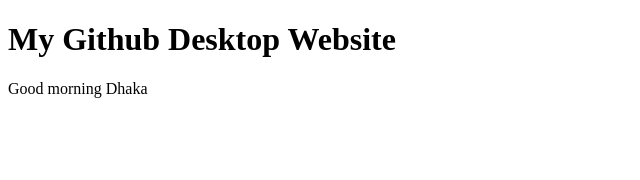
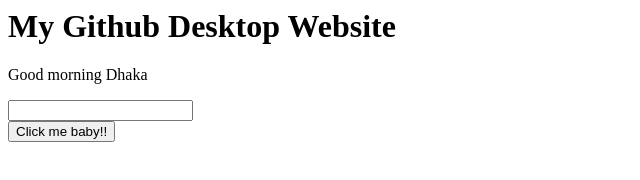
Before and after one commit to MohamedSibgatullah/My-second-website, a plain HTML site: page index.html in a window 1280 px wide. Shown: the whole page, without its empty margins (0-640 px from the left). Drawn offline with Linux system fonts and the light colour scheme.

Commit message:
done aded button

```diff
--- a/index.html
+++ b/index.html
@@ -1,14 +1,6 @@
-<!DOCTYPE html>
-<html lang="en">
-<head>
-    <meta charset="UTF-8">
-    <meta http-equiv="X-UA-Compatible" content="IE=edge">
-    <meta name="viewport" content="width=device-width, initial-scale=1.0">
-    <title>Document</title>
-</head>
+
 <h1>My Github Desktop Website</h1>
-    <div>Good morning Dhaka</div>
-<body>
-
-</body>
-</html>
+    <p>Good morning Dhaka</p>
+<input type="text">
+  <br>
+  <button>Click me baby!!</button>
```
